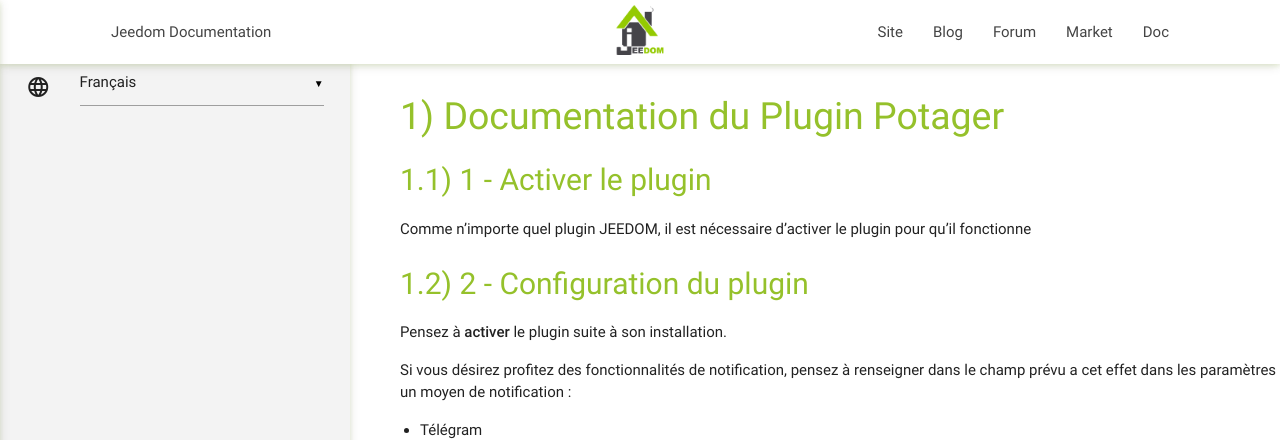
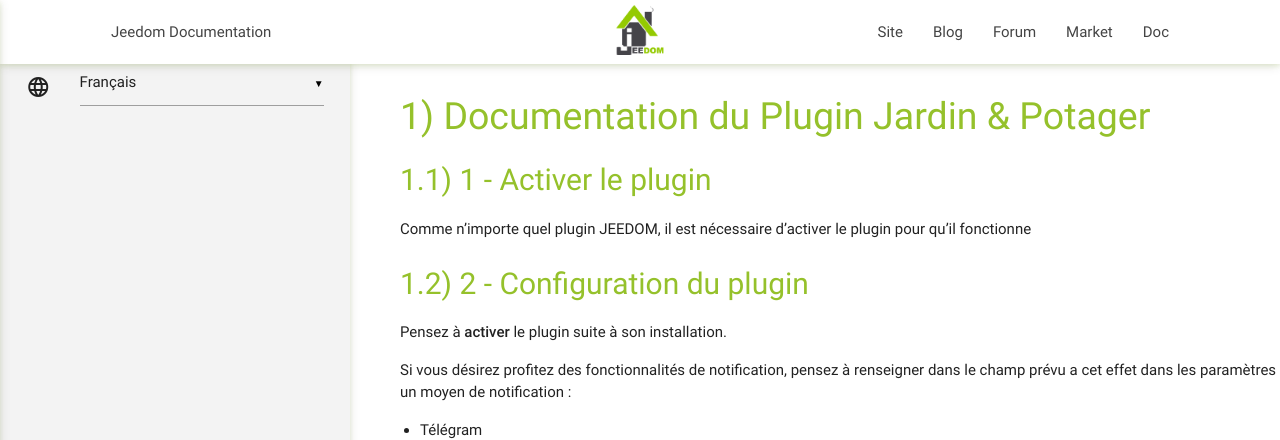
Before and after one commit to vegeta0911/jardin, a Jekyll site: the page built from docs/fr_FR/index.md, in a window 1280 px wide and 900 px high, cut to the strip 0-440 px from the top of the window. Built offline with Jekyll 4.4.1, drawn with Linux system fonts in a browser that asks for light colours; our own code applies the rules of GitHub Pages for plain Markdown files.

Commit message:
Update index.md

```diff
--- a/docs/fr_FR/index.md
+++ b/docs/fr_FR/index.md
@@ -1,4 +1,4 @@
-# Documentation du Plugin Potager
+# Documentation du Plugin Jardin & Potager
 
 
 
```
